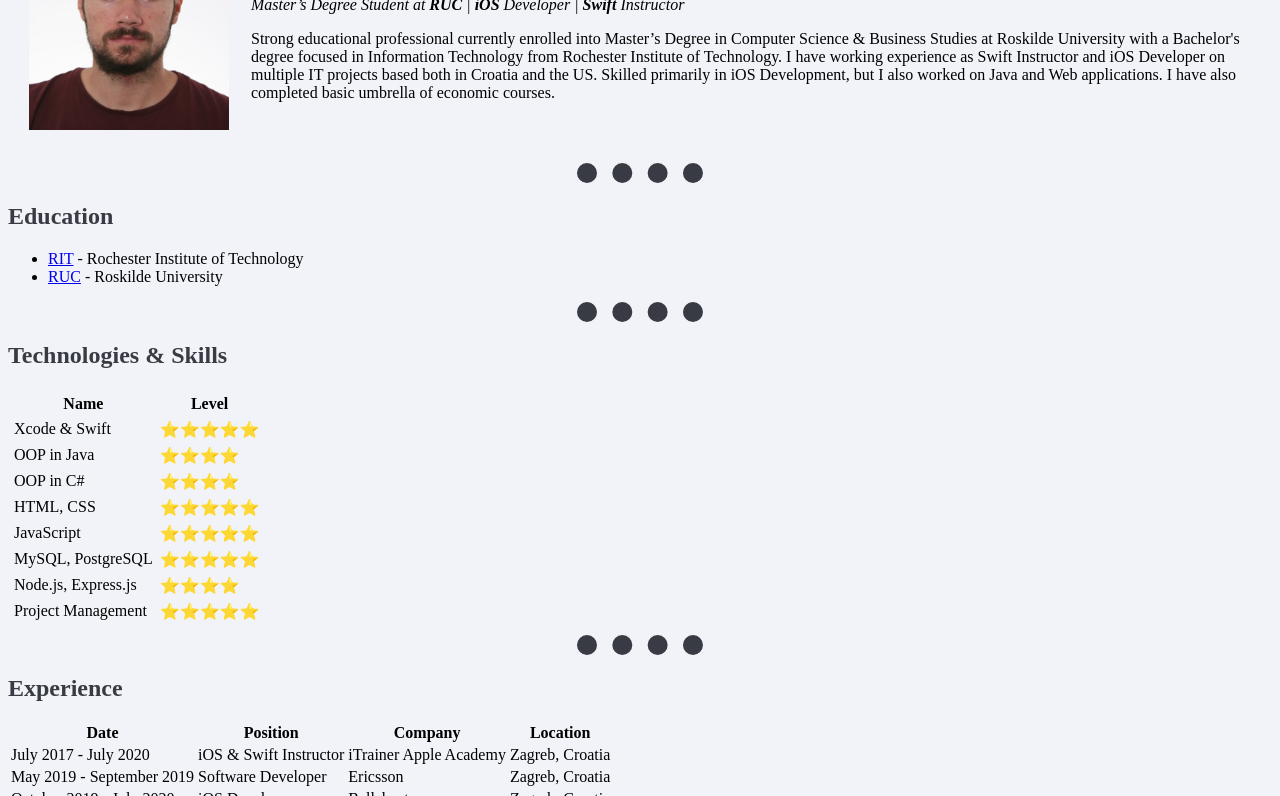
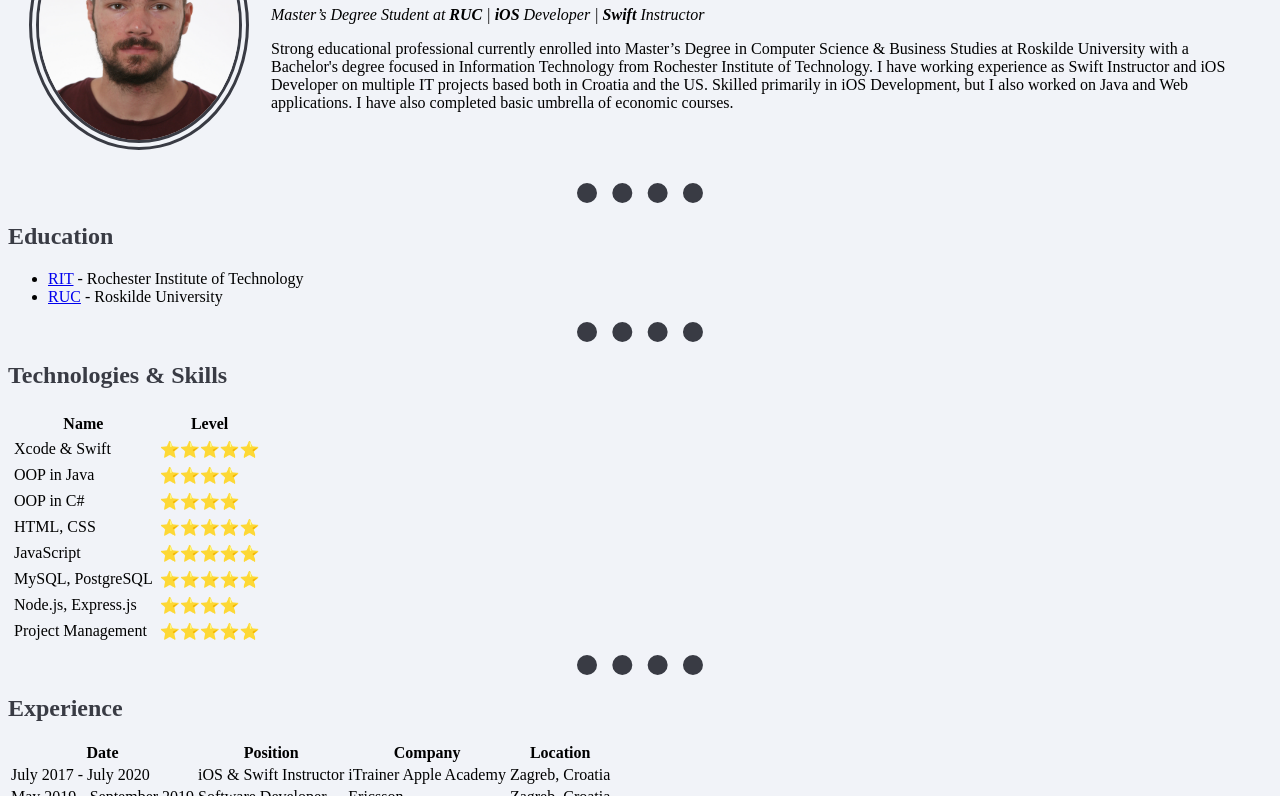
Before and after one commit to markozivko/markoPortfolio, a plain HTML site: page index.html in a window 1280 px wide. Shown: the part 129-925 px from the top of the page. Drawn offline with Linux system fonts and the light colour scheme.

Commit message:
Difference between id and class in css introduces with example

```diff
--- a/css/styles.css
+++ b/css/styles.css
@@ -1,3 +1,4 @@
+/************************ TAG SELECTORS *************************/
 body {
     background-color: #f1f3f8;
 }
@@ -15,3 +16,11 @@ h1 {
 h2 {
     color: #393b44;
 }
+
+/************************ ID SELECTORS *************************/
+#profile-image {
+    border-radius: 100%;
+    border-width: 10px;
+    border-color: #393b44;
+    border-style: double;
+}
--- a/index.html
+++ b/index.html
@@ -27,7 +27,7 @@
         <table cellspacing="20">
             <tbody>
                 <tr>
-                    <td><img src="assets/marko.jpg" alt="Marko's profile picture" height="230" width="200"></td>
+                    <td><img id="profile-image" src="assets/marko.jpg" alt="Marko's profile picture" height="230" width="200"></td>
                     <td><h1>Marko Živko</h1>
                         <p><em>Master’s Degree Student at <strong>RUC</strong> |  <strong>iOS</strong> Developer | <strong>Swift</strong>  Instructor</em></p>
                         <p>Strong educational professional currently enrolled into Master’s Degree in Computer Science & Business Studies at Roskilde University with a Bachelor's degree focused in Information Technology from Rochester Institute of Technology.
```
